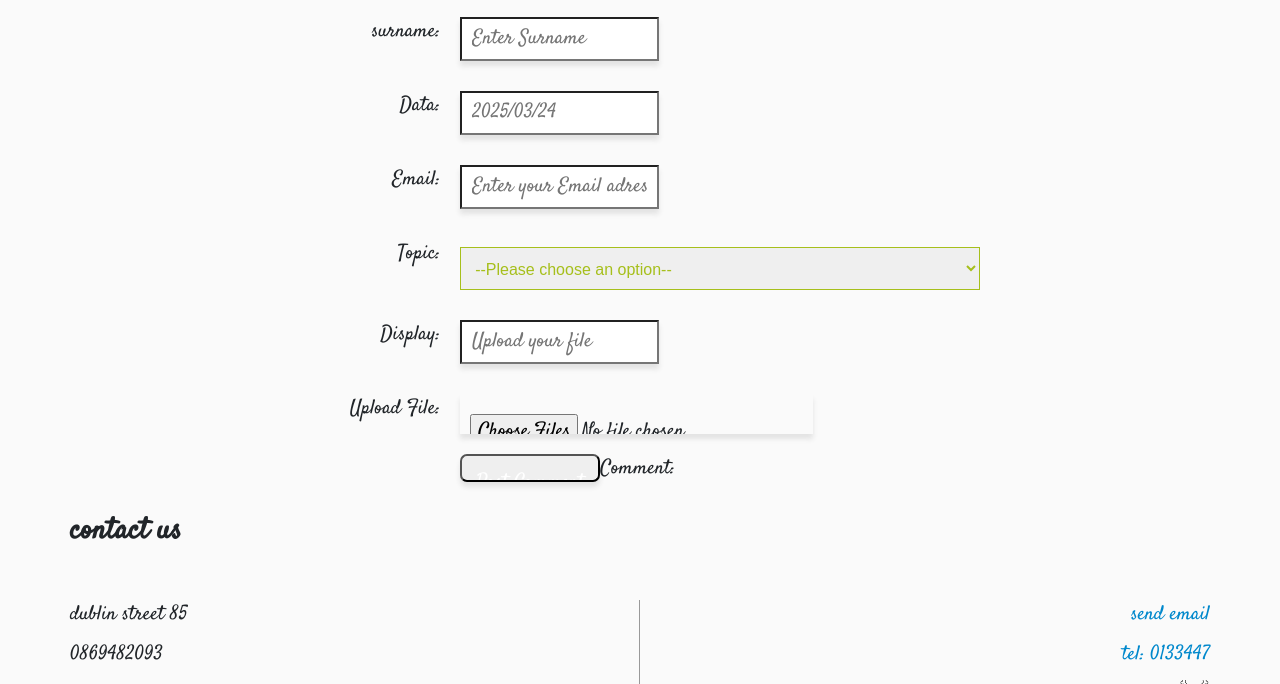
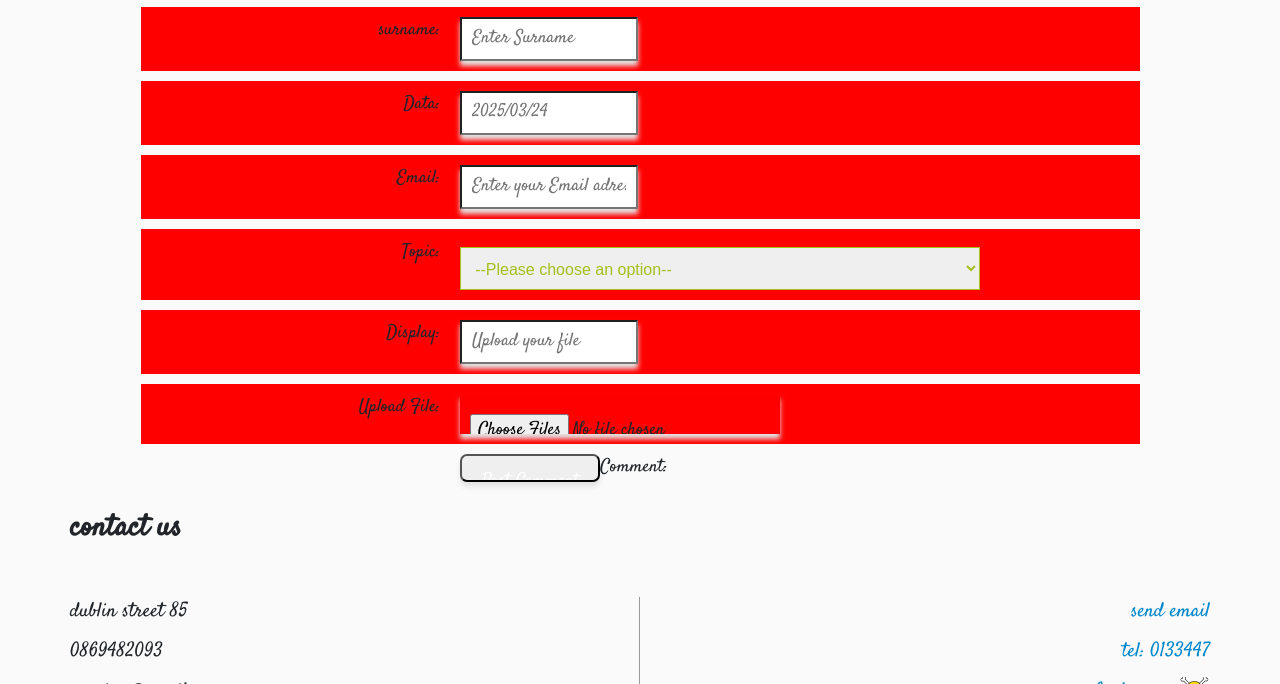
Before and after one commit to gabrielweb25/onepiece, a plain HTML site: page comment.html in a window 1280 px wide. Shown: the part 616-1300 px from the top of the page. Drawn offline with Linux system fonts and the light colour scheme.

Commit message:
Update styles.css

```diff
--- a/css/styles.css
+++ b/css/styles.css
@@ -82,7 +82,7 @@ front-size: 18px;
 #frmComment {
 	width: 90%;
 	margin: 30px auto;
-	front-size: 18px;
+	font-size: 18px;
 }
 #frmComment label{
 	float: left;
@@ -90,6 +90,7 @@ front-size: 18px;
 	display: block;
 	padding-bottom: 10px;
 	margin-bottom: 10px;
+	background: red;
 }
 
 #frmComment label span {
```
